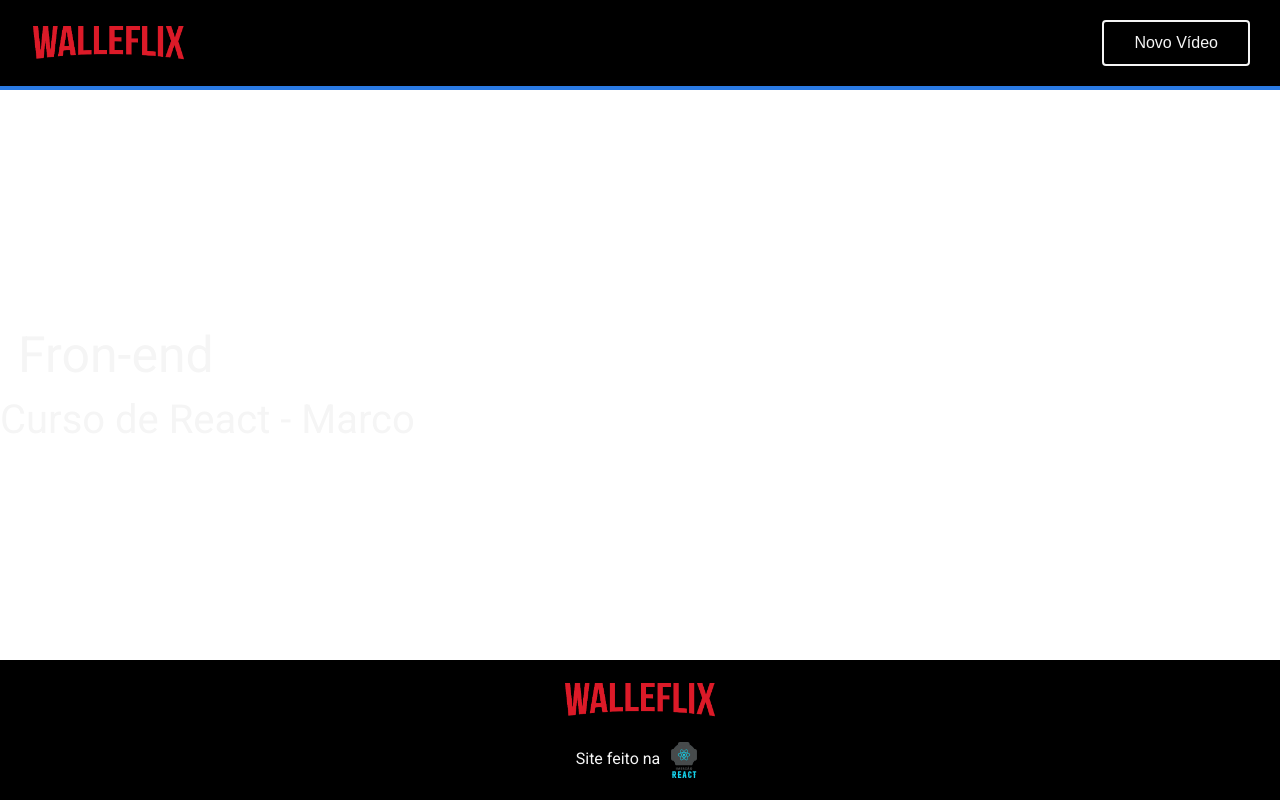
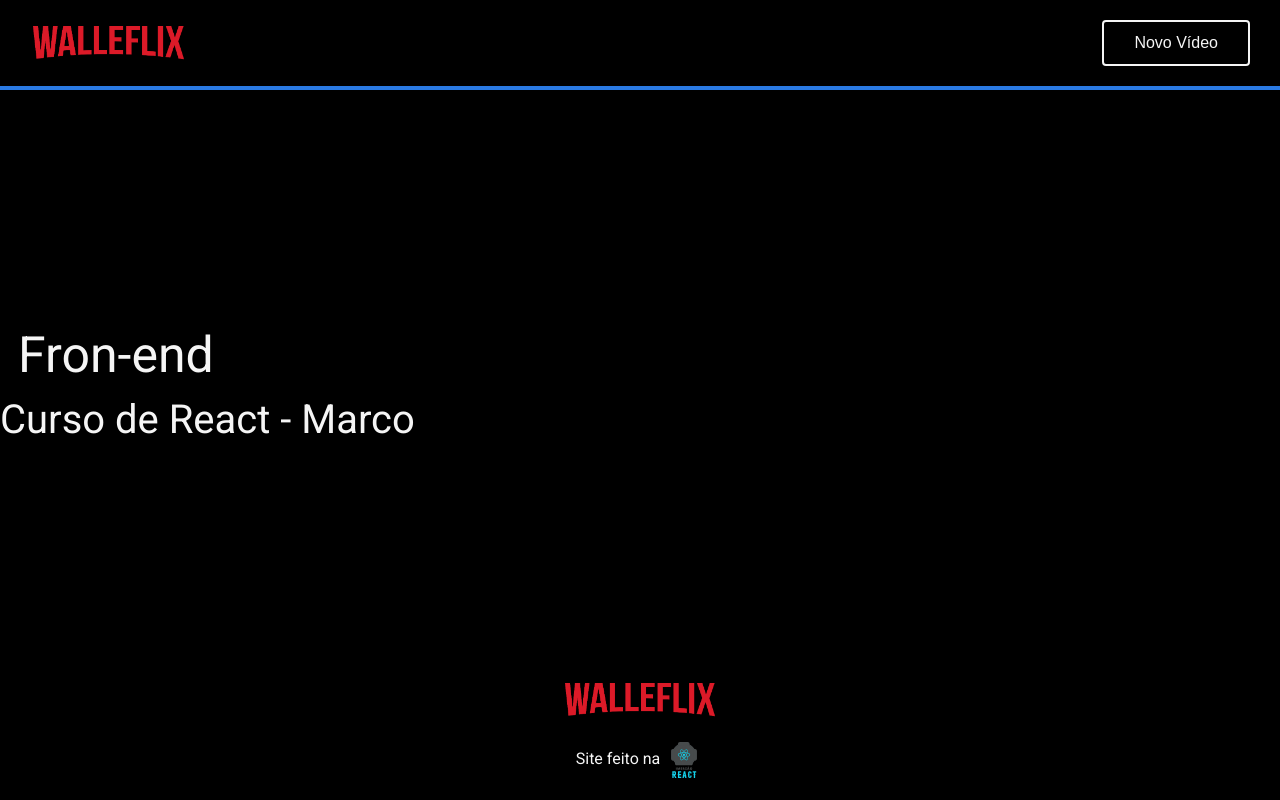
Before and after one commit to walacefex/Imersao-react, a React (Create React App) app: page / in a window 1280 px wide. Built offline with nearby package versions, Linux system fonts and the light colour scheme.

Commit message:
adicionando background dark

```diff
--- a/src/styles/reset.css
+++ b/src/styles/reset.css
@@ -27,6 +27,7 @@ body {
 	line-height: 1;
 	min-width: 320px;
 	font-family: 'Roboto', sans-serif;
+	background-color: var(--color-black-dark);
 }
 ol, ul {
 	list-style: none;
```
